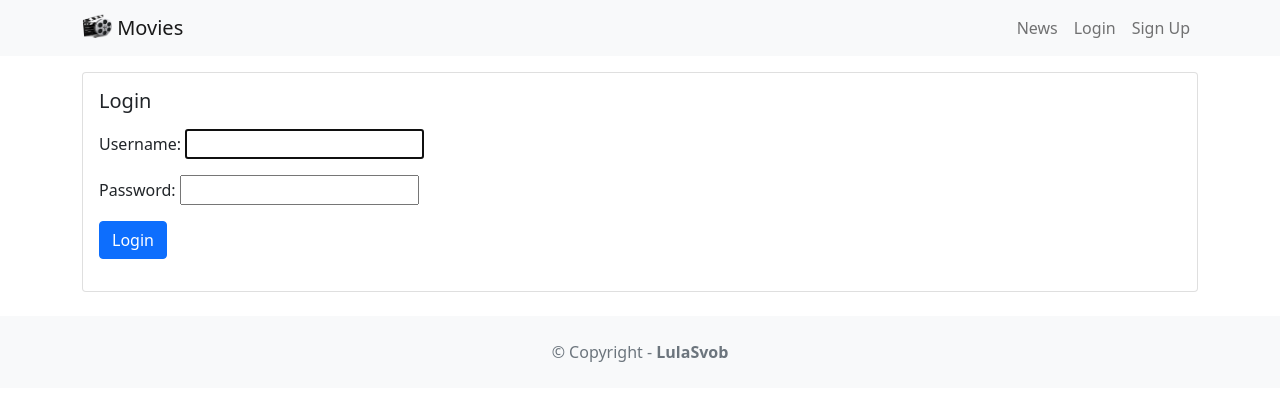
After one commit to LulaSvob/django-training, a Django app: page /accounts/loginaccount/ in a window 1280 px wide. The commit adds this page. Shown: the top 401 px of the page. Run offline with Django 4.2, Linux system fonts and the light colour scheme.

Commit message:
Login & Logout

```diff
--- /dev/null
+++ b/moviereviewsproject/accounts/templates/loginaccount.html
@@ -0,0 +1,29 @@
+{% extends 'base.html' %}
+{% block content %}
+
+<div class="card mb-3">
+    <div class="row g-0">
+        <div>
+            <div class="card-body">
+                <h5 class="card-title">Login</h5>
+                {% if error %}
+                <div class="alert alert-danger mt-3" role="alert">
+                    {{ error }}
+                </div>
+                {% endif %}
+                <p class="card-text">
+                <form method="POST">
+                    {% csrf_token %}
+                    {{ form.as_p }}
+                    <button type="submit" class="btn btn-primary">
+                        Login
+                    </button>
+                </form>
+                </p>
+            </div>
+        </div>
+    </div>
+</div>
+
+
+{% endblock content %}
--- a/moviereviewsproject/accounts/urls.py
+++ b/moviereviewsproject/accounts/urls.py
@@ -2,5 +2,7 @@ from django.urls import path
 from . import views
 
 urlpatterns = [
-    path('signupaccount/', views.signupaccount, name='signupaccount')
+    path('signupaccount/', views.signupaccount, name='signupaccount'),
+    path('logoutaccount/', views.logoutaccount, name='logoutaccount'),
+    path('loginaccount/', views.loginaccount, name='loginaccount'),
 ]
--- a/moviereviewsproject/accounts/views.py
+++ b/moviereviewsproject/accounts/views.py
@@ -1,8 +1,9 @@
 from django.shortcuts import render
 from django.contrib.auth.forms import UserCreationForm
+from django.contrib.auth.forms import AuthenticationForm
 from .forms import UserCreateForm
 from django.contrib.auth.models import User
-from django.contrib.auth import login
+from django.contrib.auth import login, logout, authenticate
 from django.shortcuts import redirect
 from django.db import IntegrityError
 
@@ -35,3 +36,31 @@ def signupaccount(request):
                 "signupaccount.html",
                 {"form": UserCreateForm, "error": "Passwords do not match"},
             )
+
+
+def logoutaccount(request):
+    logout(request)
+    return redirect("home")
+
+
+def loginaccount(request):
+    if request.method == "GET":
+        return render(request, "loginaccount.html", {"form": AuthenticationForm})
+    else:
+        user = authenticate(
+            request,
+            username=request.POST["username"],
+            password=request.POST["password"],
+        )
+        if user is None:
+            return render(
+                request,
+                "loginaccount.html",
+                {
+                    "form": AuthenticationForm(),
+                    "error": "Username and password did not match",
+                },
+            )
+        else:
+            login(request, user)
+            return redirect("home")
--- a/moviereviewsproject/moviereviews/templates/base.html
+++ b/moviereviewsproject/moviereviews/templates/base.html
@@ -27,8 +27,6 @@
                 Movies
             </a>
 
-
-
             <button class="navbar-toggler" type="button" data-bs-toggle="collapse" data-bs-target="#navbarNavAltMarkup"
                 aria-controls="navbarNavAltMarkup" aria-expanded="false" aria-label="Toggle navigation">
                 <span class="navbar-toggler-icon"></span>
@@ -36,8 +34,14 @@
             <div class="collapse navbar-collapse" id="navbarNavAltMarkup">
                 <div class="navbar-nav ms-auto">
                     <a class="nav-link" href="{% url 'news' %}">News</a>
-                    <a class="nav-link" href="#">Login</a>
-                    <a class="nav-link" href="#">Sign Up</a>
+                    {% if user.is_authenticated %}
+                        <a href="{% url 'logoutaccount' %}" class="nav-link">
+                            Logout ({{ user.username }})
+                        </a>
+                    {% else %}
+                        <a class="nav-link" href="{% url 'loginaccount' %}">Login</a>
+                        <a class="nav-link" href="{% url 'signupaccount' %}">Sign Up</a>
+                    {% endif %}
                 </div>
             </div>
         </div>
```
Also changed, not shown: moviereviewsproject/db.sqlite3.
